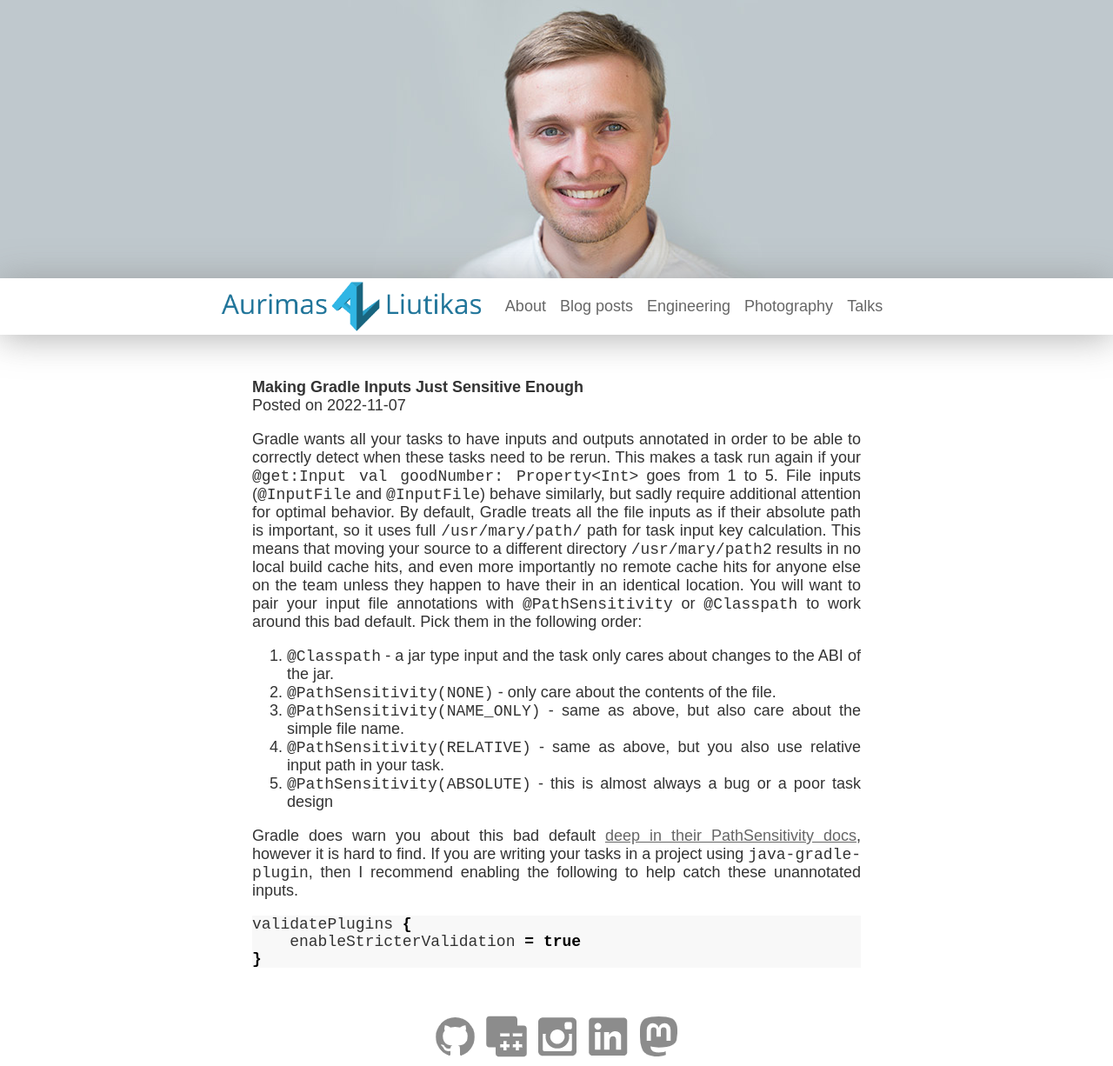
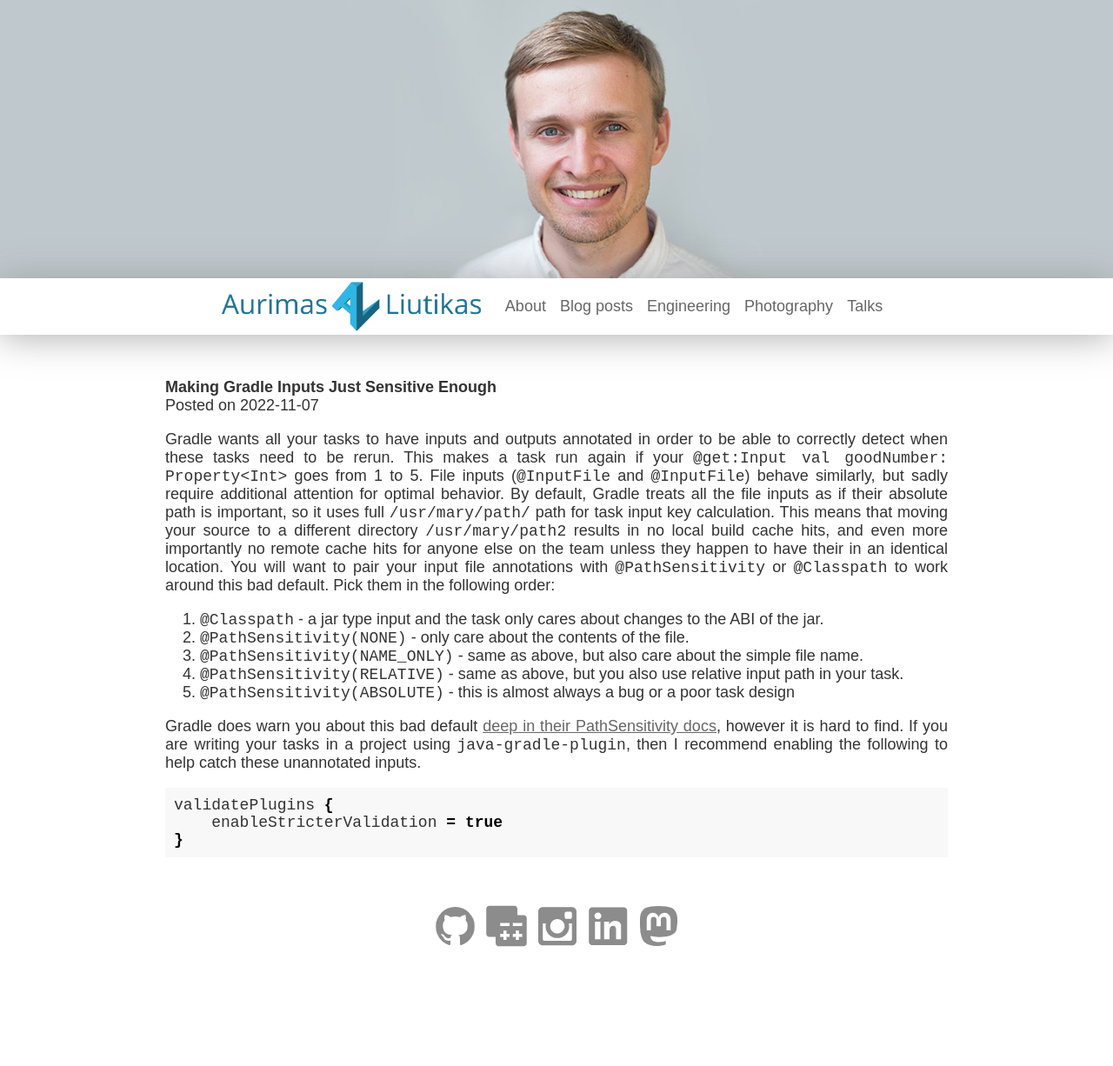
Before and after one commit to liutikas/liutikas.github.io, a Jekyll site: the page built from _posts/2022-11-07-Just-Sensitive-Enough-Inputs.md, in a window 1280 px wide. Shown: the whole page at 87% size. Built offline with Jekyll 4.4.1, drawn with Linux system fonts in a browser that asks for light colours; after the commit the page ends 1099 px from its top, so only the background shows below that.

Commit message:
Add padding to code blocks and make max width a bit wider

```diff
--- a/_includes/main.css
+++ b/_includes/main.css
@@ -110,7 +110,7 @@ a.menu_link_current {
 	margin-bottom: 50px;
 	margin-right: auto;
 	margin-left: auto;
-	max-width: 700px;
+	max-width: 900px;
 	width: 80%;
 	color: #333;
 	font-size: 18px;
@@ -142,6 +142,9 @@ a.menu_link_current {
 	-webkit-filter: grayscale(0);
 }
 
+.highlight pre {
+  padding: 10px;
+}
 .highlight table td { padding: 5px; }
 .highlight table pre { margin: 0; }
 .highlight .cm {
```
